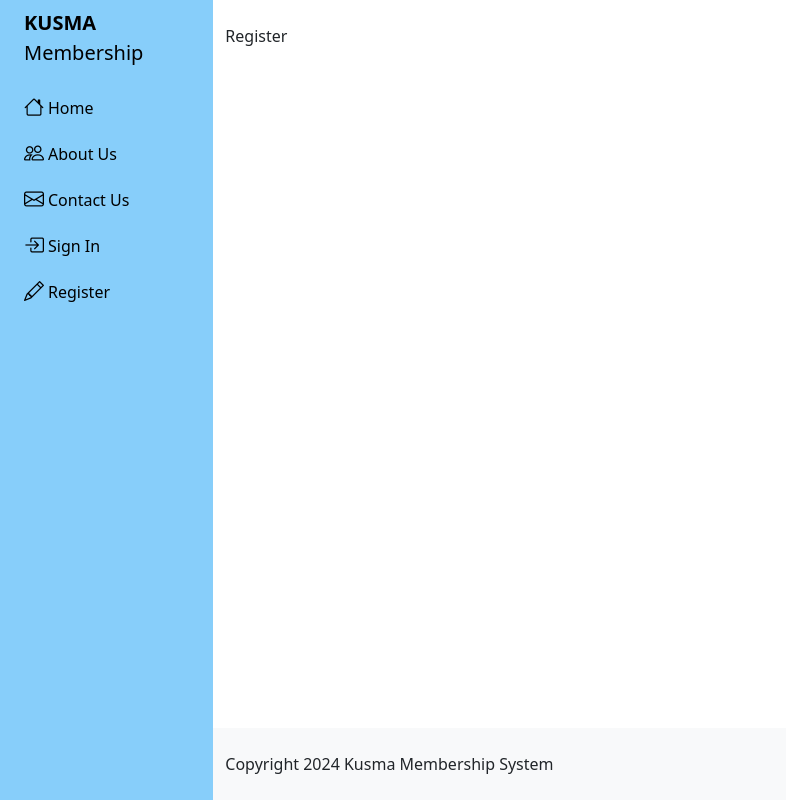
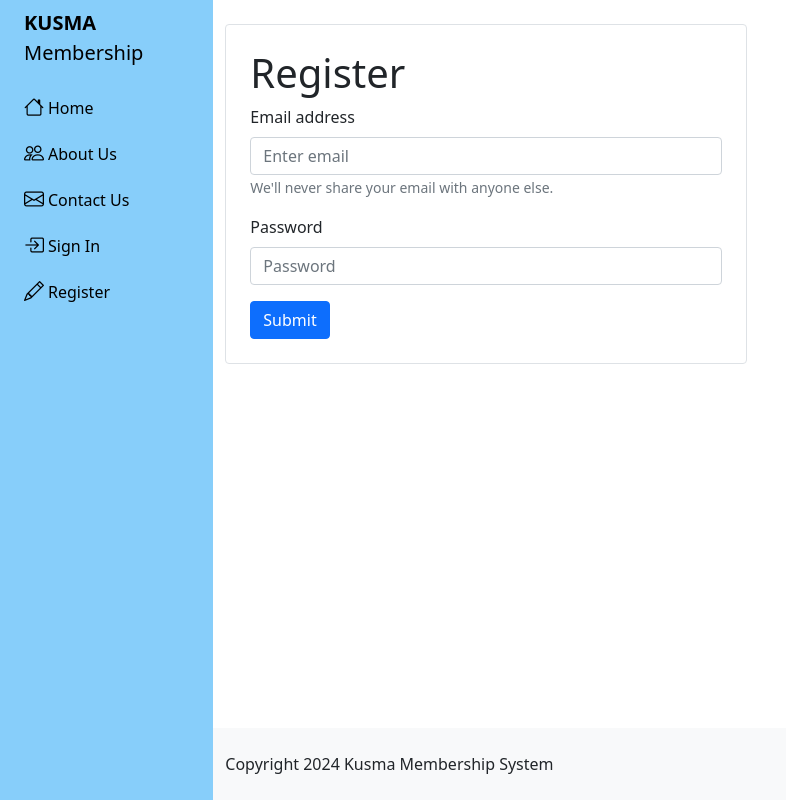
Before and after one commit to marissasara/kusma-project, a React (Create React App) app in the folder frontend/: page /register in a window 1280 px wide. Shown: the whole page, without its empty margins (0-786 px from the left). Built offline with nearby package versions, Linux system fonts and the light colour scheme.

Commit message:
[FRONTEND] register form

```diff
--- a/frontend/package.json
+++ b/frontend/package.json
@@ -6,7 +6,9 @@
     "@testing-library/jest-dom": "^5.17.0",
     "@testing-library/react": "^13.4.0",
     "@testing-library/user-event": "^13.5.0",
+    "bootstrap": "^5.3.3",
     "react": "^18.3.1",
+    "react-bootstrap": "^2.10.4",
     "react-dom": "^18.3.1",
     "react-router-dom": "^6.26.2",
     "react-scripts": "5.0.1",
--- a/frontend/src/views/pages/Guest/Register.js
+++ b/frontend/src/views/pages/Guest/Register.js
@@ -1,11 +1,31 @@
-import React from 'react';
+import { Col,Button,Form }  from 'react-bootstrap';
 
-const Register = () => {
-    return (
-        <div>
-            Register
-        </div>
-    );
-};
+function Register() {
+  return (
+    <Col className='col-6 border border-1 p-4 rounded'>
+        <h1>Register</h1>
+        <Form>
+            <Form.Group className="mb-3" controlId="formBasicEmail">
+                <Form.Label>Email address</Form.Label>
+                <Form.Control type="email" placeholder="Enter email" />
+                <Form.Text className="text-muted">
+                We'll never share your email with anyone else.
+                </Form.Text>
+            </Form.Group>
+
+            <Form.Group className="mb-3" controlId="formBasicPassword">
+                <Form.Label>Password</Form.Label>
+                <Form.Control type="password" placeholder="Password" />
+            </Form.Group>
+
+            <Button variant="primary" type="submit">
+                Submit
+            </Button>
+        </Form>
+
+    </Col>
+
+  );
+}
 
 export default Register;
```
Also changed, not shown: 1 other file (tests, documents, lock files or other folders).
